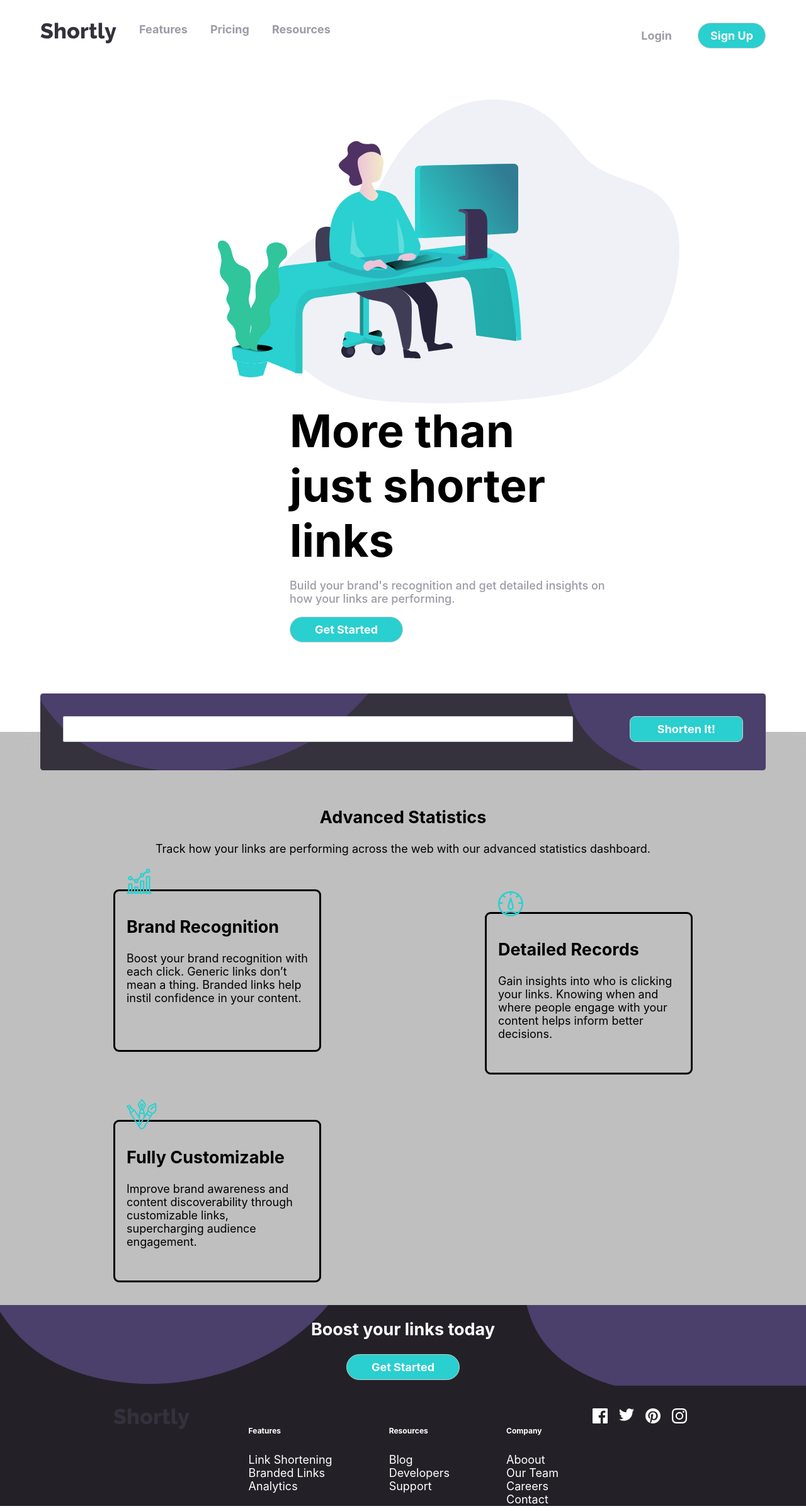
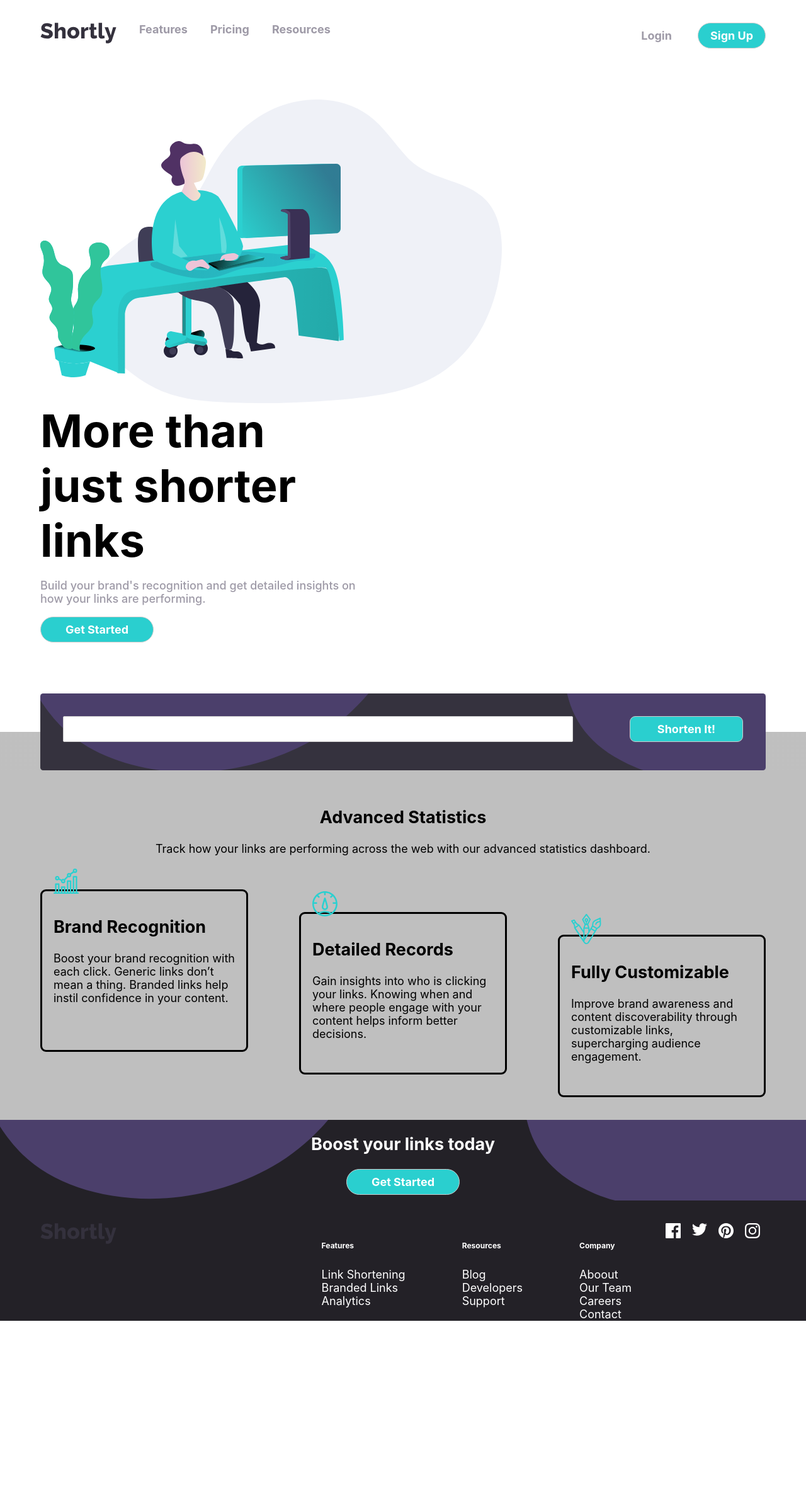
Before and after one commit to roc2246/urlShortening_frontEndMentor, a Svelte app: page / in a window 1280 px wide. Shown: the whole page at 63% size. After the commit the page ends 2105 px from the top, so only its background shows below. Built offline with nearby package versions, Linux system fonts and the light colour scheme.

Commit message:
Made left and right margins mobile responsive

```diff
--- a/src/sections/BlurbContainer.svelte
+++ b/src/sections/BlurbContainer.svelte
@@ -44,8 +44,8 @@
     background-color: $gray;
     padding-bottom: 2rem;
     padding-top: 2rem;
-    padding-left: 10rem;
-    padding-right: 10rem;
+    padding-left: min(10rem, 5%);
+      padding-right: min(10rem, 5%);
     &__text-box {
       text-align: center;
     }
--- a/src/sections/Footer.svelte
+++ b/src/sections/Footer.svelte
@@ -33,8 +33,8 @@
   @import '../scss/global.scss';
   .footer {
     padding-top: 2rem;
-   padding-left: 10rem;
-   padding-right: 10rem;
+    padding-left: min(10rem, 5%);
+      padding-right: min(10rem, 5%);
     background-color: $very-dark-violet;
     display: flex;
     flex-direction: row;
--- a/src/sections/Hero.svelte
+++ b/src/sections/Hero.svelte
@@ -30,11 +30,12 @@
   .hero {
     margin-top: 4rem;
     margin-bottom: 4rem;
-    margin-left: 8rem;
+    margin-left: min(10rem, 5%);
+      margin-right: min(10rem, 5%);
     display: flex;
     flex-direction: row;
     flex-wrap: wrap-reverse;
-    justify-content: center;
+    justify-content: space-between;
 
     &__text-box {
       display: flex;
```
